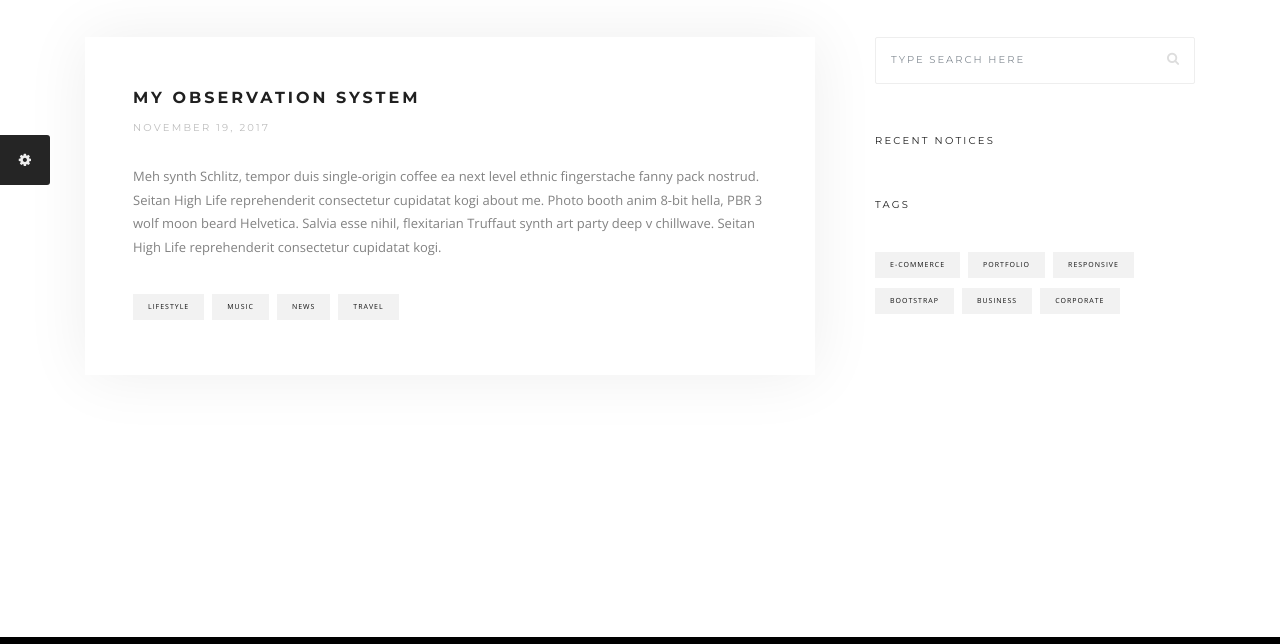
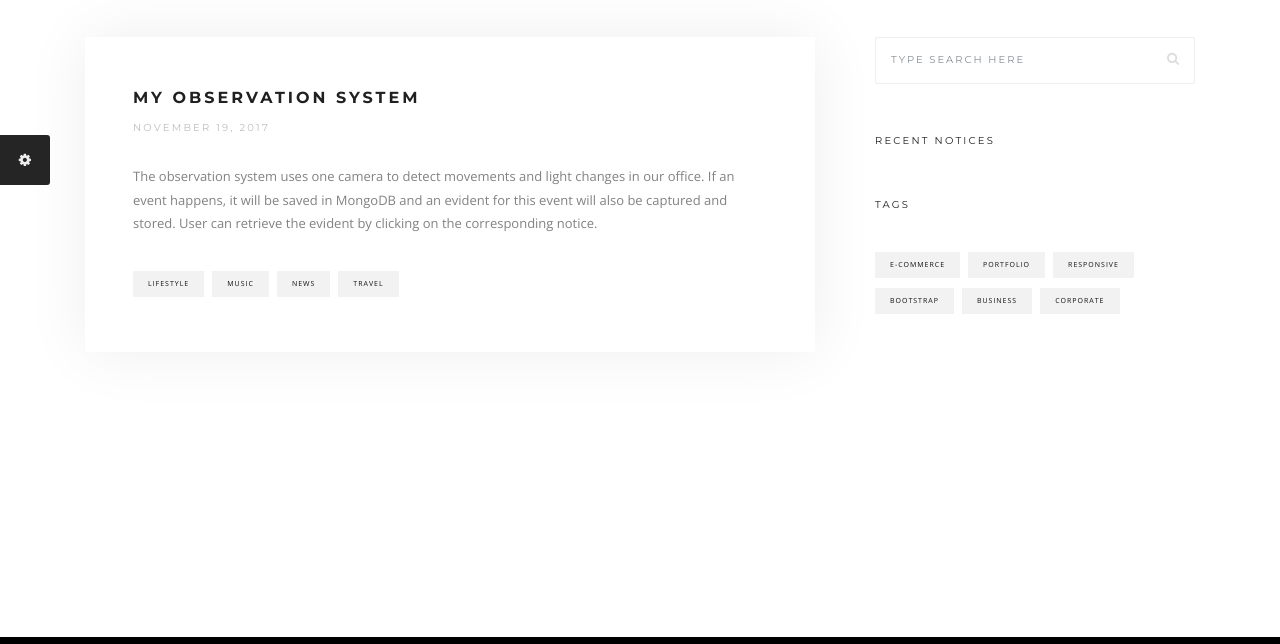
Before and after one commit to minhld/minhlab, a plain HTML site: page WebContent/blog-observe.html in a window 1280 px wide. Shown: the part 83-727 px from the top of the page. Drawn offline with nearby package versions, Linux system fonts and the light colour scheme; some packages are replaced by stand-ins of ours; no server answers.

Commit message:
make the update event function to update every 5 seconds

```diff
--- a/WebContent/assets/custom/observer.js
+++ b/WebContent/assets/custom/observer.js
@@ -20,6 +20,10 @@ var item = '<li class="clearfix">' +
 		   '</li>';
 
 $(document).ready(function() {
+	setInterval(function(){ updateEvents() }, 5000);
+});
+
+function updateEvents() {
 	$.ajax({
 		url: 'receiveEvents',
 		type: 'post',
@@ -47,4 +51,4 @@ $(document).ready(function() {
 
 		}
 	});
-});
+}
--- a/WebContent/blog-observe.html
+++ b/WebContent/blog-observe.html
@@ -87,7 +87,11 @@
 										<img src="http://129.123.7.41:8181/stream?topic=/camera/image_raw" alt="" style="width:320px; height:240px;">
 										-->
 										</p>
-										<p>Meh synth Schlitz, tempor duis single-origin coffee ea next level ethnic fingerstache fanny pack nostrud. Seitan High Life reprehenderit consectetur cupidatat kogi about me. Photo booth anim 8-bit hella, PBR 3 wolf moon beard Helvetica. Salvia esse nihil, flexitarian Truffaut synth art party deep v chillwave. Seitan High Life reprehenderit consectetur cupidatat kogi.</p>
+										<p>
+										The observation system uses one camera to detect movements and light changes in our office.
+										If an event happens, it will be saved in MongoDB and an evident for this event will also be captured and stored.
+										User can retrieve the evident by clicking on the corresponding notice.
+										</p>
 									</div>
 									<div class="post-footer">
 										<div class="post-tags"><a href="#">Lifestyle</a><a href="#">Music</a><a href="#">News</a><a href="#">Travel</a></div>
```
